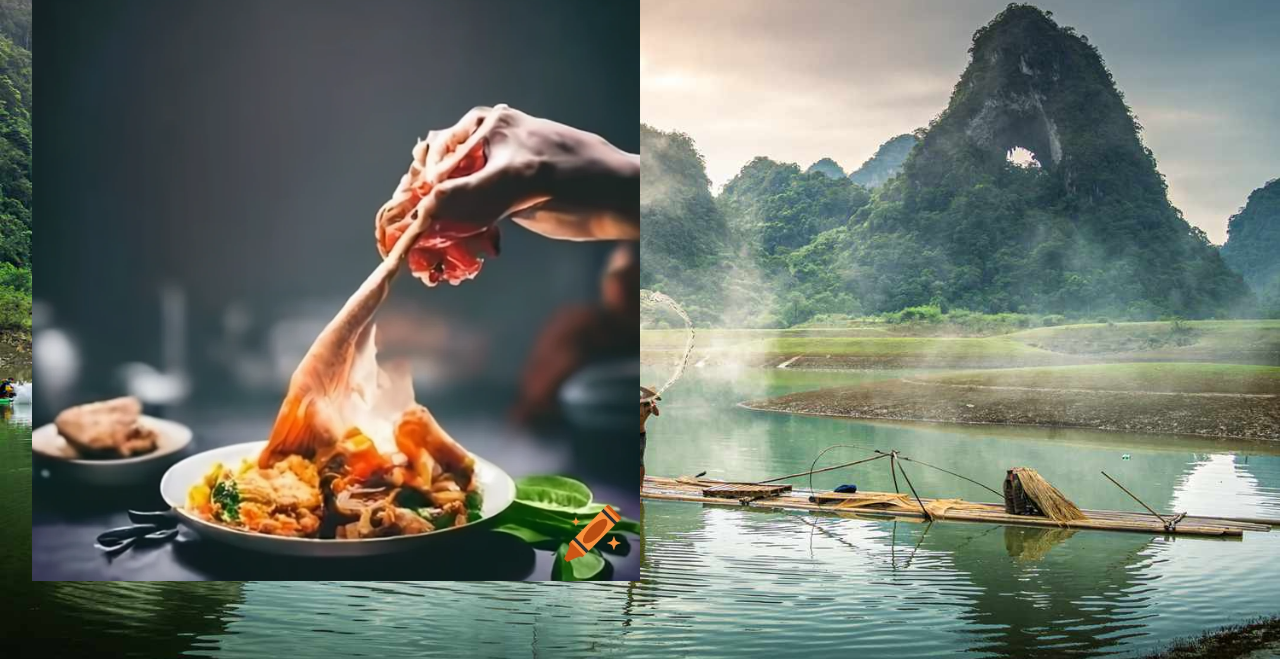
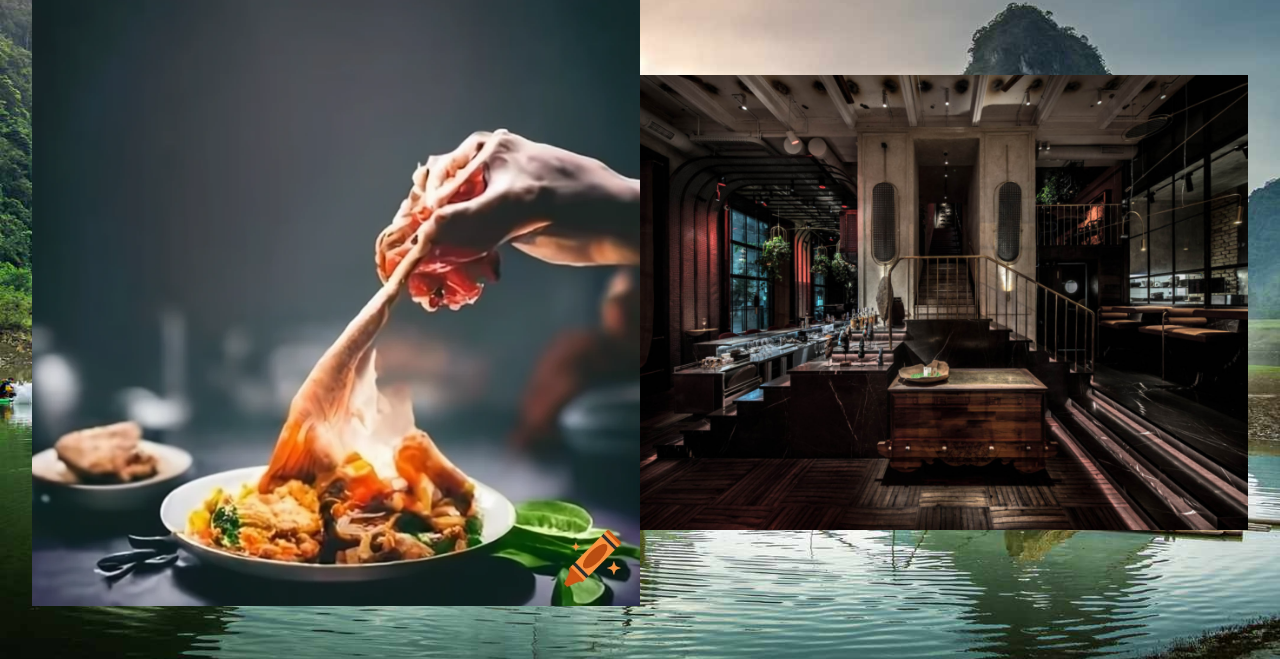
Before and after one commit to MinhDucMa97/OdinProject_RestaurantPage, a website built with webpack: page src/index.html in a window 1280 px wide. Shown: the part 141-800 px from the top of the page. Built offline with nearby package versions, Linux system fonts and the light colour scheme.

Commit message:
Testing on image for home page

```diff
--- a/src/home.js
+++ b/src/home.js
@@ -1,4 +1,5 @@
-import mainPageImage from "./main_page_image.png";
+import leftContainerImage from "./main_page_image.png";
+import rightContainerImage from "./right_container_image.jpg";
 
 export default function homePageLoading() {
   const mainContainer = document.getElementById("content");
@@ -12,13 +13,16 @@ export default function homePageLoading() {
   const leftContainer = document.createElement("div");
   leftContainer.id = "left-container";
   leftContainer.className = "left-container";
-	const pageImage = document.createElement("img");
-	pageImage.src = mainPageImage;
-	leftContainer.appendChild(pageImage);
+  const leftHomeImage = document.createElement("img");
+  leftHomeImage.src = leftContainerImage;
+  leftContainer.appendChild(leftHomeImage);
 
   const rightContainer = document.createElement("div");
   rightContainer.className = "right-container";
   rightContainer.id = "right-container";
+  const rightHomeImage = document.createElement("img");
+  rightHomeImage.src = rightContainerImage;
+  rightContainer.appendChild(rightHomeImage);
 
   contentContainer.appendChild(leftContainer);
   contentContainer.appendChild(rightContainer);
--- a/src/style.css
+++ b/src/style.css
@@ -2,6 +2,12 @@
   padding: 0;
   margin: 0;
   box-sizing: border-box;
+}
+
+html,
+body {
+  height: 100%;
+  overflow: hidden;
 }
 
 body {
@@ -45,8 +51,16 @@ header > nav > button {
   cursor: pointer;
 }
 
+header > nav > button:hover {
+  color: rgba(0, 0, 0, 0.3);
+}
+
 #content {
-	height: 100%;
+  display: flex;
+  height: calc(100vh - 4.9rem);
+  overflow: hidden;
+  justify-content: center;
+  align-items: center;
 }
 
 #content > #home-page-container {
@@ -54,20 +68,38 @@ header > nav > button {
   justify-content: center;
   align-items: center;
   padding: 2rem;
+  height: 100%;
+  width: 100%;
 }
 
 #content > #home-page-container > * {
   flex: 1;
+  display: flex;
+  align-items: center;
+  justify-content: center;
+  height: 100%;
 }
 
 #content > #home-page-container > #left-container > img {
   object-fit: contain;
   max-width: 100%;
   max-height: 100%;
-	animation: 1.5s fadeIn;
+  animation: 1.5s fadeInFromLeft;
+  transition: opacity 0.3 ease;
 }
 
-@keyframes fadeIn {
+#content > #home-page-container > #left-container > img:hover {
+  opacity: 0.8;
+}
+
+#content > #home-page-container > #right-container > img {
+  object-fit: contain;
+  max-width: 100%;
+  max-height: 100%;
+  animation: 1.5s fadeInFromRight;
+}
+
+@keyframes fadeInFromLeft {
   from {
     transform: translateX(-100%);
     opacity: 0;
@@ -77,3 +109,14 @@ header > nav > button {
     opacity: 1;
   }
 }
+
+@keyframes fadeInFromRight {
+  from {
+    transform: translateX(200%);
+    opacity: 0;
+  }
+  to {
+    transform: translateX(0%);
+    opacity: 1;
+  }
+}
```
Also changed, not shown: dist/8d416a26f3cae3726e44.jpg (added), dist/home.bundle.js, dist/main.bundle.js, src/right_container_image.jpg (added). Lines whose indentation alone changed are shown as unchanged.
